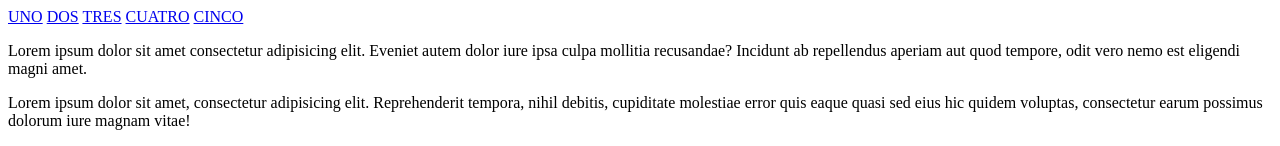
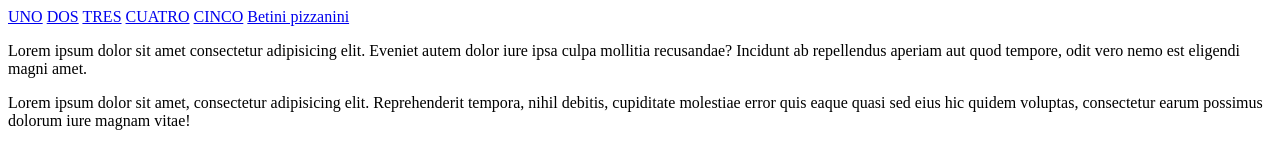
Before and after one commit to Josuegarciaseb/Git, a plain HTML site: page index.html in a window 1280 px wide. Shown: the top 146 px of the page. Drawn offline with Linux system fonts and the light colour scheme.

Commit message:
Modificacion

```diff
--- a/index.html
+++ b/index.html
@@ -11,6 +11,7 @@
     <a href="#">TRES</a>
     <a href="#">CUATRO</a>
     <a href="#">CINCO</a>
+    <a href="#">Betini pizzanini</a>
     <p>Lorem ipsum dolor sit amet consectetur adipisicing elit. Eveniet autem dolor iure ipsa culpa mollitia recusandae? Incidunt ab repellendus aperiam aut quod tempore, odit vero nemo est eligendi magni amet.</p>
     <p>Lorem ipsum dolor sit amet, consectetur adipisicing elit. Reprehenderit tempora, nihil debitis, cupiditate molestiae error quis eaque quasi sed eius hic quidem voluptas, consectetur earum possimus dolorum iure magnam vitae!</p>
     <p>Lorem ipsum dolor sit amet, consectetur adipisicing elit. Amet voluptatibus, repudiandae vero est nulla odio sed, rem itaque velit fugit quidem quisquam soluta atque error officia eius animi. Adipisci, quod?</p>
```
